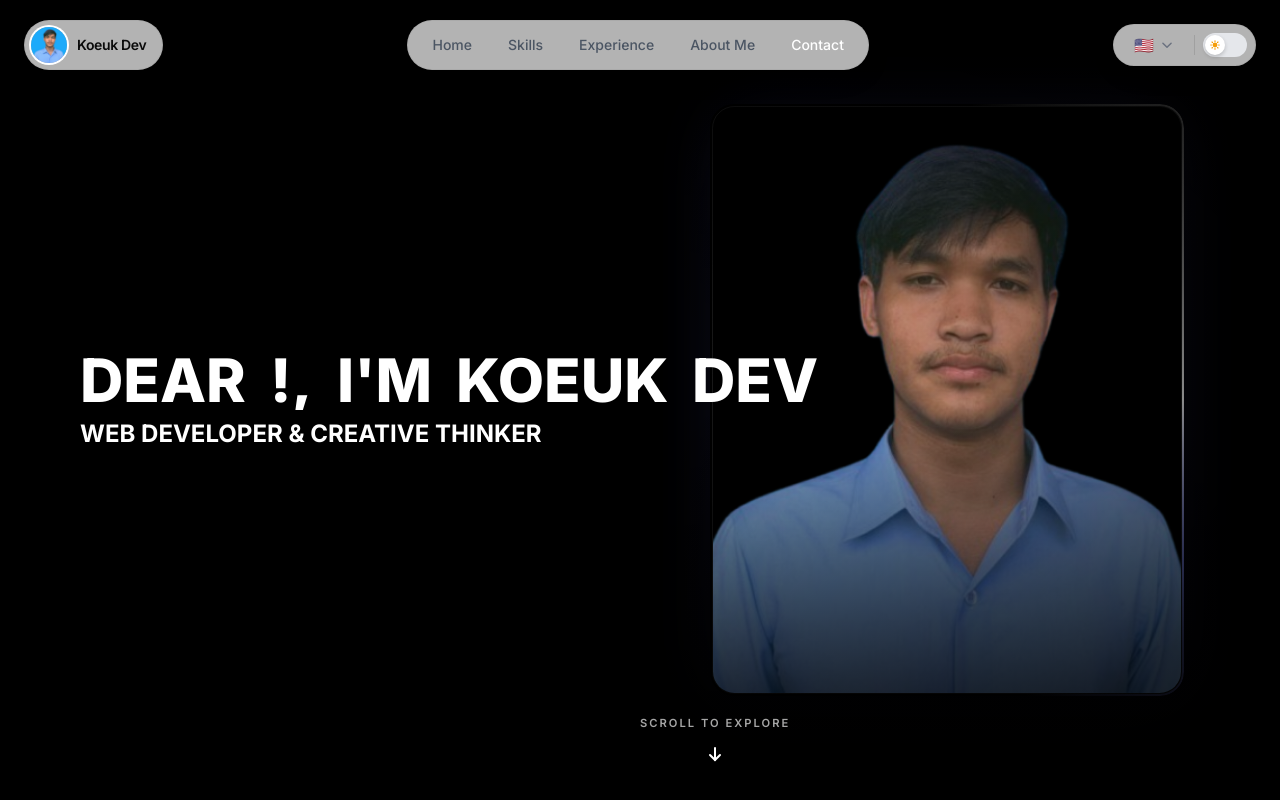
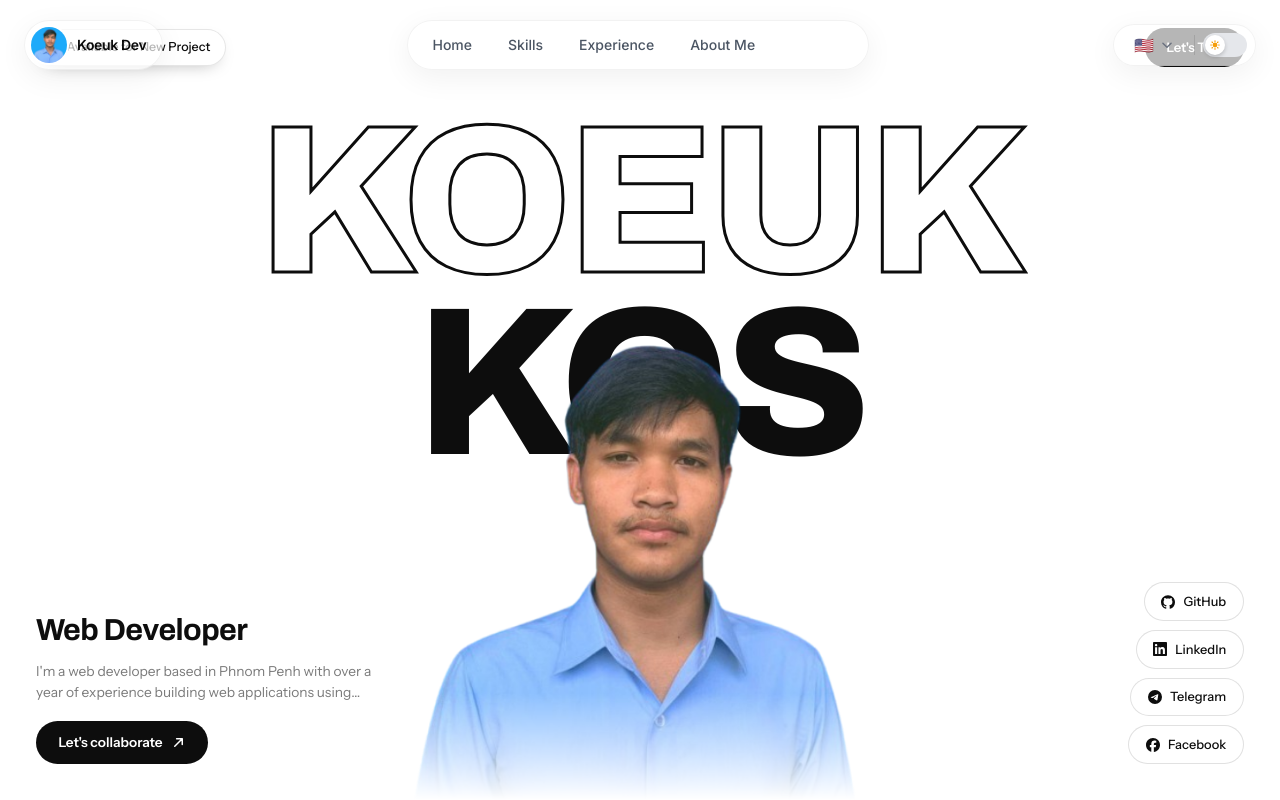
Before and after one commit to koeuk/Portfolio, a Nuxt app: page / in a window 1280 px wide. Shown: the top 800 px of the page. Built offline with nearby package versions, Linux system fonts and the light colour scheme.

Commit message:
feat: redesign hero section with new editorial layout and social links

```diff
--- a/assets/css/main.css
+++ b/assets/css/main.css
@@ -55,7 +55,7 @@
   }
 
   body:not(.dark) {
-    background-color: #fdfcfb;
+    background-color: #bcbfc5;
   }
 
   * {
--- a/components/Hero.vue
+++ b/components/Hero.vue
@@ -1,15 +1,10 @@
 <template>
-    <section id="home" class="relative">
-        <ClientOnly>
-            <HeroFuturistic />
-            <template #fallback>
-                <div class="h-screen w-full bg-black"></div>
-            </template>
-        </ClientOnly>
-    </section>
+  <section id="home" class="relative">
+    <HeroFuturistic />
+  </section>
 </template>
 
 <script setup lang="ts">
-// Hero now renders the WebGPU/TSL "futuristic" hero (HeroFuturistic.vue).
-// Wrapped in <ClientOnly> because WebGPU + three are browser-only.
+// Editorial card hero (HeroFuturistic.vue) — pure CSS/markup, so it renders
+// on the server too. No ClientOnly wrapper needed.
 </script>
--- a/components/ui/HeroFuturistic.vue
+++ b/components/ui/HeroFuturistic.vue
@@ -1,219 +1,385 @@
 <template>
-  <div class="relative h-screen w-full overflow-hidden bg-black">
-    <!-- Portrait (transparent cut-out PNG) — pinned right, animated light ring -->
-    <div class="absolute inset-0 flex items-end justify-end pr-0 lg:items-center lg:pr-16 xl:pr-24">
-      <div class="portrait-frame h-[88%] lg:h-[74%] lg:aspect-[4/5]">
+  <section class="hero-stage">
+    <!-- Floating editorial card -->
+    <div class="hero-inner">
+      <!-- Top row: availability + CTA -->
+      <div class="hero-top">
+        <span class="status-pill" :style="{ animationDelay: '0.05s' }">
+          <span class="status-dot"></span>
+          Available for New Project
+        </span>
+
+        <NuxtLink to="/#contact" class="talk-btn" :style="{ animationDelay: '0.12s' }">
+          Let's Talk
+        </NuxtLink>
+      </div>
+
+      <!-- Display name: outline + solid split -->
+      <h1 class="hero-name" aria-label="Koeuk KOS">
+        <span class="name-outline" :style="{ animationDelay: '0.18s' }">{{ firstName }}</span>
+        <span class="name-solid" :style="{ animationDelay: '0.26s' }">{{ lastName }}</span>
+      </h1>
+
+      <!-- Portrait, overlapping the name -->
+      <div class="hero-portrait" :style="{ animationDelay: '0.34s' }">
         <img
           src="/images/koeuk-profile.png"
-          alt="Koeuk KOS"
-          class="h-full w-auto max-w-none object-contain lg:w-full lg:object-cover lg:object-top select-none pointer-events-none rounded-[1.4rem] border border-white/10"
+          :alt="personalInfo.name"
+          class="portrait-img"
         />
       </div>
-      <!-- Soft vignette so the portrait blends into the black hero -->
-      <div class="absolute inset-0 bg-gradient-to-b from-black/30 via-transparent to-black/80"></div>
-      <div class="absolute inset-0 bg-[radial-gradient(ellipse_60%_50%_at_50%_45%,transparent,rgba(0,0,0,0.6))]"></div>
+
+      <!-- Bottom-left: role + blurb + CTA -->
+      <div class="hero-intro" :style="{ animationDelay: '0.44s' }">
+        <h2 class="intro-role">{{ personalInfo.role }}</h2>
+        <p class="intro-blurb">{{ personalInfo.bio }}</p>
+        <NuxtLink to="/#contact" class="collab-btn">
+          Let's collaborate
+          <svg viewBox="0 0 16 16" class="collab-arrow" aria-hidden="true">
+            <path d="M4 12L12 4M12 4H6M12 4V10" fill="none" stroke="currentColor" stroke-width="1.6"
+              stroke-linecap="round" stroke-linejoin="round" />
+          </svg>
+        </NuxtLink>
+      </div>
+
+      <!-- Bottom-right: social pills -->
+      <nav class="hero-socials" aria-label="Social links">
+        <a
+          v-for="(social, index) in socials"
+          :key="social.label"
+          :href="social.href"
+          target="_blank"
+          rel="noopener noreferrer"
+          class="social-pill"
+          :style="{ animationDelay: `${0.5 + index * 0.06}s` }"
+        >
+          <span class="social-icon" v-html="social.icon"></span>
+          <span>{{ social.label }}</span>
+        </a>
+      </nav>
     </div>
-
-    <!-- Title / subtitle overlay — aligned to the left -->
-    <div
-      class="absolute left-0 top-0 z-[60] flex h-screen w-full flex-col items-start justify-center px-8 sm:px-12 lg:px-20 uppercase pointer-events-none">
-      <div class="text-3xl font-extrabold md:text-5xl xl:text-6xl 2xl:text-7xl">
-        <div class="flex flex-wrap space-x-2 overflow-hidden text-white lg:space-x-6">
-          <div v-for="(word, index) in titleWords" :key="index" :class="index < visibleWords ? 'fade-in' : ''"
-            :style="{ animationDelay: `${index * 0.13 + (delays[index] || 0)}s`, opacity: index < visibleWords ? undefined : 0 }">
-            {{ word }}
-          </div>
-        </div>
-      </div>
-      <div class="mt-2 overflow-hidden text-xs font-bold text-white md:text-xl xl:text-2xl 2xl:text-3xl">
-        <div :class="subtitleVisible ? 'fade-in-subtitle' : ''"
-          :style="{ animationDelay: `${titleWords.length * 0.13 + 0.2 + subtitleDelay}s`, opacity: subtitleVisible ? undefined : 0 }">
-          {{ subtitle }}
-        </div>
-      </div>
-    </div>
-
-    <!-- Scroll to explore -->
-    <a href="#skills" class="explore-btn">
-      Scroll to explore
-      <span class="explore-arrow">
-        <svg width="22" height="22" viewBox="0 0 22 22" fill="none" xmlns="http://www.w3.org/2000/svg">
-          <path d="M11 5V17" stroke="white" stroke-width="2" stroke-linecap="round" />
-          <path d="M6 12L11 17L16 12" stroke="white" stroke-width="2" stroke-linecap="round" />
-        </svg>
-      </span>
-    </a>
-  </div>
+  </section>
 </template>
 
 <script setup lang="ts">
-/**
- * Hero with the cut-out portrait + animated title.
- * (The previous WebGPU / three.js version was removed to keep the
- * production build lightweight and dependency-free.)
- */
+const { personalInfo } = useData()
 
-const titleWords = "Dear !, I'm Koeuk Dev".split(' ')
-const subtitle = 'Web Developer & Creative Thinker'
+const nameParts = computed(() => personalInfo.name.trim().split(' '))
+const firstName = computed(() => nameParts.value[0] ?? '')
+const lastName = computed(() => nameParts.value.slice(1).join(' ') || nameParts.value[0])
 
-// Title animation state
-const visibleWords = ref(0)
-const subtitleVisible = ref(false)
-const delays = ref<number[]>([])
-const subtitleDelay = ref(0)
-
-const timeouts: ReturnType<typeof setTimeout>[] = []
-
-function runTitleSequence() {
-  const step = (i: number) => {
-    if (i < titleWords.length) {
-      timeouts.push(setTimeout(() => { visibleWords.value = i + 1; step(i + 1) }, 600))
-    } else {
-      timeouts.push(setTimeout(() => { subtitleVisible.value = true }, 800))
-    }
-  }
-  step(0)
+const icons = {
+  github: `<svg viewBox="0 0 24 24" fill="currentColor"><path d="M12 .297c-6.63 0-12 5.373-12 12 0 5.303 3.438 9.8 8.205 11.385.6.113.82-.258.82-.577 0-.285-.01-1.04-.015-2.04-3.338.724-4.042-1.61-4.042-1.61C4.422 18.07 3.633 17.7 3.633 17.7c-1.087-.744.084-.729.084-.729 1.205.084 1.838 1.236 1.838 1.236 1.07 1.835 2.809 1.305 3.495.998.108-.776.417-1.305.76-1.605-2.665-.3-5.466-1.332-5.466-5.93 0-1.31.465-2.38 1.235-3.22-.135-.303-.54-1.523.105-3.176 0 0 1.005-.322 3.3 1.23.96-.267 1.98-.399 3-.405 1.02.006 2.04.138 3 .405 2.28-1.552 3.285-1.23 3.285-1.23.645 1.653.24 2.873.12 3.176.765.84 1.23 1.91 1.23 3.22 0 4.61-2.805 5.625-5.475 5.92.42.36.81 1.096.81 2.22 0 1.606-.015 2.896-.015 3.286 0 .315.21.69.825.57C20.565 22.092 24 17.592 24 12.297c0-6.627-5.373-12-12-12"/></svg>`,
+  linkedin: `<svg viewBox="0 0 24 24" fill="currentColor"><path d="M20.447 20.452h-3.554v-5.569c0-1.328-.027-3.037-1.852-3.037-1.853 0-2.136 1.445-2.136 2.939v5.667H9.351V9h3.414v1.561h.046c.477-.9 1.637-1.85 3.37-1.85 3.601 0 4.267 2.37 4.267 5.455v6.286zM5.337 7.433c-1.144 0-2.063-.926-2.063-2.065 0-1.138.92-2.063 2.063-2.063 1.14 0 2.064.925 2.064 2.063 0 1.139-.925 2.065-2.064 2.065zm1.782 13.019H3.555V9h3.564v11.452zM22.225 0H1.771C.792 0 0 .774 0 1.729v20.542C0 23.227.792 24 1.771 24h20.451C23.2 24 24 23.227 24 22.271V1.729C24 .774 23.2 0 22.222 0h.003z"/></svg>`,
+  telegram: `<svg viewBox="0 0 24 24" fill="currentColor"><path d="M11.944 0A12 12 0 0 0 0 12a12 12 0 0 0 12 12 12 12 0 0 0 12-12A12 12 0 0 0 12 0a12 12 0 0 0-.056 0zm4.962 7.224c.1-.002.321.023.465.14a.506.506 0 0 1 .171.325c.016.093.036.306.02.472-.18 1.898-.962 6.502-1.36 8.627-.168.9-.499 1.201-.82 1.23-.696.065-1.225-.46-1.9-.902-1.056-.693-1.653-1.124-2.678-1.8-1.185-.78-.417-1.21.258-1.91.177-.184 3.247-2.977 3.307-3.23.007-.032.014-.15-.056-.212s-.174-.041-.249-.024c-.106.024-1.793 1.14-5.061 3.345-.48.33-.913.49-1.302.48-.428-.008-1.252-.241-1.865-.44-.752-.245-1.349-.374-1.297-.789.027-.216.325-.437.893-.663 3.498-1.524 5.83-2.529 6.998-3.014 3.332-1.386 4.025-1.627 4.476-1.635z"/></svg>`,
+  facebook: `<svg viewBox="0 0 24 24" fill="currentColor"><path d="M9.101 23.691v-7.98H6.627v-3.667h2.474v-1.58c0-4.085 1.848-5.978 5.858-5.978.401 0 .955.042 1.468.103a8.68 8.68 0 0 1 1.141.195v3.325a8.623 8.623 0 0 0-.653-.036 26.805 26.805 0 0 0-.733-.009c-.707 0-1.259.096-1.675.309a1.686 1.686 0 0 0-.679.622c-.258.42-.374.995-.374 1.752v1.297h3.919l-.386 2.103-.287 1.564h-3.246v8.245C19.396 23.238 24 18.179 24 12.044c0-6.627-5.373-12-12-12s-12 5.373-12 12c0 5.628 3.874 10.35 9.101 11.647Z"/></svg>`,
 }
 
-onMounted(() => {
-  delays.value = titleWords.map(() => Math.random() * 0.07)
-  subtitleDelay.value = Math.random() * 0.1
-  runTitleSequence()
-})
-
-onUnmounted(() => {
-  timeouts.forEach(clearTimeout)
-})
+const socials = [
+  { label: 'GitHub', href: personalInfo.github, icon: icons.github },
+  { label: 'LinkedIn', href: personalInfo.linkedin, icon: icons.linkedin },
+  { label: 'Telegram', href: personalInfo.telegram, icon: icons.telegram },
+  { label: 'Facebook', href: personalInfo.facebook, icon: icons.facebook },
+]
 </script>
 
 <style scoped>
-/* Portrait frame with a light that runs around the border */
-@property --light-angle {
-  syntax: "<angle>";
-  initial-value: 0deg;
-  inherits: false;
+/* ───────────────────────────────────────────────
+   Editorial hero — Swiss/minimal: a floating card
+   on the page surface, split outline/solid display
+   name, cut-out portrait breaking the type.
+   ─────────────────────────────────────────────── */
+.hero-stage {
+  min-height: 100svh;
+  display: flex;
 }
 
-.portrait-frame {
+/* Full-bleed section — no card frame */
+.hero-inner {
   position: relative;
-  padding: 2px;
-  border-radius: 1.5rem;
-  box-shadow: 0 40px 100px -20px rgba(0, 0, 0, 0.85),
-              0 0 70px -15px rgba(99, 102, 241, 0.25);
+  flex: 1;
+  display: flex;
+  flex-direction: column;
+  overflow: hidden;
+  padding: 1.75rem 1.25rem 1.5rem;
+  background: #fff;
 }
 
-.portrait-frame::before {
-  content: "";
-  position: absolute;
-  inset: 0;
-  border-radius: inherit;
-  padding: 2px;
-  background: conic-gradient(
-    from var(--light-angle),
-    transparent 0deg,
-    transparent 200deg,
-    rgba(255, 255, 255, 0.95) 285deg,
-    rgba(129, 140, 248, 0.95) 320deg,
-    transparent 360deg
-  );
-  -webkit-mask: linear-gradient(#000 0 0) content-box, linear-gradient(#000 0 0);
-  mask: linear-gradient(#000 0 0) content-box, linear-gradient(#000 0 0);
-  -webkit-mask-composite: xor;
-  mask-composite: exclude;
-  animation: portrait-light 4.5s linear infinite;
+:global(.dark) .hero-inner {
+  background: #0a0a0a;
+}
+
+/* ── Top row ── */
+.hero-top {
+  position: relative;
+  z-index: 3;
+  display: flex;
+  align-items: center;
+  justify-content: space-between;
+  gap: 1rem;
+}
+
+.status-pill,
+.talk-btn,
+.collab-btn,
+.social-pill {
+  font-family: 'Instrument Sans', sans-serif;
+}
+
+.status-pill {
+  display: inline-flex;
+  align-items: center;
+  gap: 0.5rem;
+  padding: 0.5rem 0.9rem;
+  border-radius: 9999px;
+  font-size: 0.78rem;
+  font-weight: 500;
+  color: #0d0d0d;
+  background: #fff;
+  border: 1px solid rgba(13, 13, 13, 0.1);
+  box-shadow: 0 6px 18px -10px rgba(13, 13, 13, 0.4);
+}
+
+:global(.dark) .status-pill {
+  color: #f4f4f5;
+  background: rgba(255, 255, 255, 0.05);
+  border-color: rgba(255, 255, 255, 0.12);
+}
+
+.status-dot {
+  width: 7px;
+  height: 7px;
+  border-radius: 9999px;
+  background: #22c55e;
+  box-shadow: 0 0 0 0 rgba(34, 197, 94, 0.6);
+  animation: dot-pulse 2.4s ease-out infinite;
+}
+
+@keyframes dot-pulse {
+  0% { box-shadow: 0 0 0 0 rgba(34, 197, 94, 0.55); }
+  70% { box-shadow: 0 0 0 7px rgba(34, 197, 94, 0); }
+  100% { box-shadow: 0 0 0 0 rgba(34, 197, 94, 0); }
+}
+
+.talk-btn {
+  display: inline-flex;
+  align-items: center;
+  padding: 0.6rem 1.35rem;
+  border-radius: 9999px;
+  font-size: 0.82rem;
+  font-weight: 600;
+  color: #fff;
+  background: #0d0d0d;
+  transition: transform 0.35s cubic-bezier(0.22, 1, 0.36, 1), background 0.35s ease;
+}
+
+.talk-btn:hover { transform: translateY(-2px); background: #22c55e; }
+
+:global(.dark) .talk-btn { color: #0d0d0d; background: #fafafa; }
+:global(.dark) .talk-btn:hover { background: #22c55e; color: #05210f; }
+
+/* ── Display name ── */
+.hero-name {
+  position: relative;
+  z-index: 1;
+  margin-top: clamp(1rem, 4vw, 2.75rem);
+  display: flex;
+  flex-wrap: wrap;
+  justify-content: center;
+  gap: 0 0.14em;
+  font-family: 'Archivo', sans-serif;
+  font-weight: 800;
+  font-stretch: 112%;
+  letter-spacing: -0.03em;
+  line-height: 0.86;
+  text-transform: uppercase;
+  font-size: clamp(3.4rem, 16.5vw, 13.5rem);
+  white-space: nowrap;
+}
+
+.name-outline {
+  color: transparent;
+  -webkit-text-stroke: 2px #0d0d0d;
+}
+
+.name-solid { color: #0d0d0d; }
+
+:global(.dark) .name-outline { -webkit-text-stroke-color: #fafafa; }
+:global(.dark) .name-solid { color: #fafafa; }
+
+@media (min-width: 1024px) {
+  .name-outline { -webkit-text-stroke-width: 3px; }
+}
+
+/* ── Portrait ── */
+.hero-portrait {
+  position: relative;
+  z-index: 2;
+  margin: -0.32em auto 0;
+  width: min(78vw, 30rem);
+  flex: 1;
+  display: flex;
+  align-items: flex-end;
+  justify-content: center;
   pointer-events: none;
 }
 
-@keyframes portrait-light {
-  to {
-    --light-angle: 360deg;
+.portrait-img {
+  width: 100%;
+  height: 100%;
+  object-fit: contain;
+  object-position: bottom center;
+  user-select: none;
+  -webkit-mask-image: linear-gradient(180deg, #000 82%, transparent 100%);
+  mask-image: linear-gradient(180deg, #000 82%, transparent 100%);
+}
+
+/* ── Bottom-left intro ── */
+.hero-intro {
+  position: relative;
+  z-index: 3;
+  max-width: 22rem;
+  margin-top: 1.25rem;
+}
+
+.intro-role {
+  font-family: 'Archivo', sans-serif;
+  font-weight: 700;
+  font-size: clamp(1.35rem, 2.4vw, 1.9rem);
+  letter-spacing: -0.02em;
+  color: #0d0d0d;
+}
+
+.intro-blurb {
+  font-family: 'Instrument Sans', sans-serif;
+  margin-top: 0.5rem;
+  font-size: 0.86rem;
+  line-height: 1.55;
+  color: rgba(13, 13, 13, 0.55);
+  display: -webkit-box;
+  -webkit-line-clamp: 2;
+  -webkit-box-orient: vertical;
+  overflow: hidden;
+}
+
+:global(.dark) .intro-role { color: #fafafa; }
+:global(.dark) .intro-blurb { color: rgba(250, 250, 250, 0.55); }
+
+.collab-btn {
+  margin-top: 1.1rem;
+  display: inline-flex;
+  align-items: center;
+  gap: 0.5rem;
+  padding: 0.7rem 1.4rem;
+  border-radius: 9999px;
+  font-size: 0.85rem;
+  font-weight: 600;
+  color: #fff;
+  background: #0d0d0d;
+  transition: transform 0.35s cubic-bezier(0.22, 1, 0.36, 1), background 0.35s ease;
+}
+
+.collab-btn:hover { transform: translateY(-2px); background: #22c55e; }
+.collab-arrow { width: 15px; height: 15px; transition: transform 0.35s cubic-bezier(0.22, 1, 0.36, 1); }
+.collab-btn:hover .collab-arrow { transform: translate(2px, -2px); }
+
+:global(.dark) .collab-btn { color: #0d0d0d; background: #fafafa; }
+:global(.dark) .collab-btn:hover { background: #22c55e; color: #05210f; }
+
+/* ── Social pills ── */
+.hero-socials {
+  position: relative;
+  z-index: 3;
+  margin-top: 1.5rem;
+  display: flex;
+  flex-wrap: wrap;
+  gap: 0.55rem;
+}
+
+.social-pill {
+  display: inline-flex;
+  align-items: center;
+  gap: 0.5rem;
+  padding: 0.55rem 1.05rem;
+  border-radius: 9999px;
+  font-size: 0.8rem;
+  font-weight: 500;
+  color: #0d0d0d;
+  border: 1px solid rgba(13, 13, 13, 0.12);
+  background: #fff;
+  transition: transform 0.35s cubic-bezier(0.22, 1, 0.36, 1), border-color 0.35s ease, color 0.35s ease;
+}
+
+.social-pill:hover { transform: translateY(-2px); border-color: #22c55e; color: #16a34a; }
+
+.social-icon { display: inline-flex; width: 14px; height: 14px; }
+.social-icon :deep(svg) { width: 100%; height: 100%; }
+
+:global(.dark) .social-pill {
+  color: #f4f4f5;
+  background: rgba(255, 255, 255, 0.04);
+  border-color: rgba(255, 255, 255, 0.12);
+}
+:global(.dark) .social-pill:hover { color: #86efac; border-color: #22c55e; }
+
+/* ── Desktop composition: intro left, socials right, portrait centered ── */
+@media (min-width: 1024px) {
+  .hero-inner { padding: 1.75rem 2.25rem 2.25rem; }
+
+  .hero-portrait {
+    position: absolute;
+    inset: auto 0 0;
+    margin: 0 auto;
+    width: min(38vw, 32rem);
+    height: 74%;
+  }
+
+  .hero-intro {
+    position: absolute;
+    left: 2.25rem;
+    bottom: 2.25rem;
+    margin-top: 0;
+  }
+
+  .hero-socials {
+    position: absolute;
+    right: 2.25rem;
+    bottom: 2.25rem;
+    margin-top: 0;
+    flex-direction: column;
+    align-items: flex-end;
   }
 }
 
-@media (prefers-reduced-motion: reduce) {
-  .portrait-frame::before {
-    animation: none;
-  }
+/* ── Entrance ── */
+@keyframes hero-rise {
+  from { opacity: 0; transform: translateY(18px); }
+  to { opacity: 1; transform: translateY(0); }
 }
 
-@keyframes heroFadeIn {
-  0% {
-    opacity: 0;
-    transform: translateY(22px) skewX(10deg);
-    filter: blur(8px);
-  }
-  60% {
-    filter: blur(0);
-  }
-  100% {
-    opacity: 1;
-    transform: translateY(0) skewX(0);
-    filter: blur(0);
-  }
-}
-
-.fade-in {
-  animation: heroFadeIn 0.6s cubic-bezier(0.22, 1, 0.36, 1) both;
-}
-
-@keyframes heroFadeUp {
-  0% {
-    opacity: 0;
-    transform: translateY(14px);
-  }
-  100% {
-    opacity: 1;
-    transform: translateY(0);
-  }
-}
-
-.fade-in-subtitle {
-  animation: heroFadeUp 0.8s ease-out both;
-}
-
-.explore-btn {
-  position: absolute;
-  bottom: 2.5rem;
-  left: 50%;
-  transform: translateX(-50%);
-  display: flex;
-  flex-direction: column;
-  align-items: center;
-  gap: 0.4rem;
-  color: rgba(255, 255, 255, 0.65);
-  font-size: 0.7rem;
-  font-weight: 600;
-  letter-spacing: 0.18em;
-  text-transform: uppercase;
-  text-decoration: none;
-  z-index: 70;
-  animation: heroFadeUp 1s ease-out 2.2s both;
-}
-
-.explore-btn:hover {
-  color: #ffffff;
-}
-
-.explore-arrow {
-  display: inline-flex;
-  animation: exploreBounce 1.8s ease-in-out infinite;
-}
-
-@keyframes exploreBounce {
-  0%, 100% {
-    transform: translateY(0);
-  }
-  50% {
-    transform: translateY(6px);
-  }
+.status-pill,
+.talk-btn,
+.name-outline,
+.name-solid,
+.hero-portrait,
+.hero-intro,
+.social-pill {
+  animation: hero-rise 0.75s cubic-bezier(0.22, 1, 0.36, 1) both;
 }
 
 @media (prefers-reduced-motion: reduce) {
-  .fade-in,
-  .fade-in-subtitle,
-  .explore-btn,
-  .explore-arrow {
+  .status-pill,
+  .talk-btn,
+  .name-outline,
+  .name-solid,
+  .hero-portrait,
+  .hero-intro,
+  .social-pill,
+  .status-dot {
     animation: none;
   }
+  .talk-btn:hover,
+  .collab-btn:hover,
+  .social-pill:hover { transform: none; }
 }
 </style>
--- a/layouts/default.vue
+++ b/layouts/default.vue
@@ -1,5 +1,5 @@
 <template>
-  <div class="spotlight-wrapper min-h-screen">
+  <div class="page-stage min-h-screen">
     <!-- Static ambient atmosphere layer -->
     <div class="ambient-layers" aria-hidden="true">
       <div class="atmosphere"></div>
@@ -20,9 +20,15 @@ const route = useRoute()
 </script>
 
 <style scoped>
-.spotlight-wrapper {
+.page-stage {
   position: relative;
   isolation: isolate;
+  /* Soft grey stage the white cards float on (matches the editorial hero) */
+  background: linear-gradient(180deg, #c7cad0 0%, #b4b8bf 100%);
+}
+
+:global(.dark) .page-stage {
+  background: #0a0a0a;
 }
 
 /* Layer wrapper sits behind content, never intercepts pointer events,
--- a/nuxt.config.ts
+++ b/nuxt.config.ts
@@ -16,7 +16,9 @@ export default defineNuxtConfig({
       ],
       link: [
         { rel: 'icon', type: 'image/jpeg', href: '/images/profile.jpg' },
-        { rel: 'stylesheet', href: 'https://fonts.googleapis.com/css2?family=Inter:wght@400;500;600;700;800&display=swap' }
+        { rel: 'preconnect', href: 'https://fonts.googleapis.com' },
+        { rel: 'preconnect', href: 'https://fonts.gstatic.com', crossorigin: '' },
+        { rel: 'stylesheet', href: 'https://fonts.googleapis.com/css2?family=Archivo:wdth,wght@100..125,400..900&family=Instrument+Sans:wght@400;500;600&family=Inter:wght@400;500;600;700;800&display=swap' }
       ]
     }
   },
--- a/tailwind.config.ts
+++ b/tailwind.config.ts
@@ -51,7 +51,9 @@ export default {
         }
       },
       fontFamily: {
-        sans: ['Inter', 'sans-serif']
+        sans: ['Inter', 'sans-serif'],
+        display: ['Archivo', 'sans-serif'],
+        body: ['"Instrument Sans"', 'sans-serif']
       },
       borderRadius: {
         xl: 'calc(var(--radius) + 4px)',
```
Also changed, not shown: assets/public/images/koeuk-profile.png (added).
